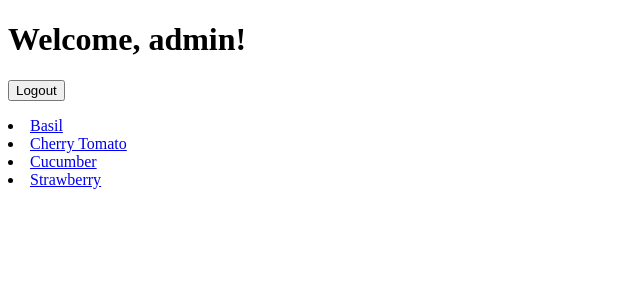
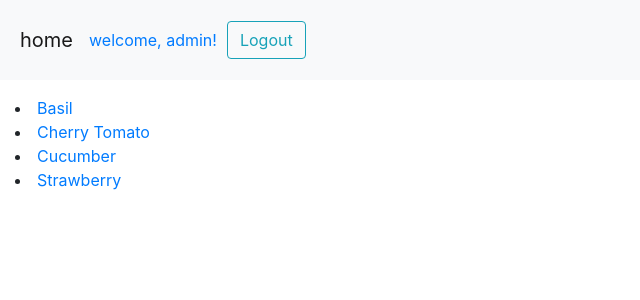
Before and after one commit to elibrowne/django-project, a Django app: page / in a window 1280 px wide. Shown: the top 300 px of the page, without its empty margins (0-640 px from the left). Run offline with Django 3.2, Linux system fonts and the light colour scheme; a user stored in the database is signed in; data comes from the database, SQL or seed files in the repository; both versions use the stored data as it was after the commit; some libraries are stand-ins or nearby versions.

Commit message:
Linked Bootstrap, tried some work on CSS (need to figure out how to link a static file)

```diff
--- /dev/null
+++ b/final/plants/static/style.css
@@ -0,0 +1,7 @@
+#topnav {
+	padding: 20px;
+}
+
+#logout {
+	margin-left: 10px;
+}
--- a/final/plants/templates/index.html
+++ b/final/plants/templates/index.html
@@ -1,18 +1,29 @@
 <!DOCTYPE html>
 <html>
 	<head>
+		<!-- Bootstrap CDN -->
+		<link rel="stylesheet" href="https://maxcdn.bootstrapcdn.com/bootstrap/4.0.0/css/bootstrap.min.css" integrity="sha384-Gn5384xqQ1aoWXA+058RXPxPg6fy4IWvTNh0E263XmFcJlSAwiGgFAW/dAiS6JXm" crossorigin="anonymous">
+		<!-- Karla Font -->
+		<link rel="preconnect" href="https://fonts.gstatic.com">
+		<link href="https://fonts.googleapis.com/css2?family=Karla:ital,wght@0,200;0,400;0,700;0,800;1,200;1,400;1,700;1,800&display=swap" rel="stylesheet">
+		<!-- Load my CSS -->
+		{% load static %}
+		<link rel="stylesheet" href="{% static 'style.css' %}">
+		<!-- Other webpage info -->
 		<title> Homepage </title>
 	</head>
 	<body>
+		<nav class="navbar navbar-light navbar-expand-lg bg-light" id="topnav">
+			<a class="navbar-brand" href=""> home </a>
 			{% if user.is_authenticated %}
-			<h1> Welcome, {{ user.username }}! </h1>
+			<a class="nav-item" href="/user/{{ user.username }}"> welcome, {{ user.username }}! </a>
 			<!-- User form to log out -->
-			<form method="POST">
+			<form class="form-inline" method="POST">
 				{% csrf_token %}
 				<!-- This code was taken from Dr. J's repository, using a
 				hidden input to log the user out. -->
 				<input type="hidden" name="logout" value="logout"></input>
-				<button type="submit" class="btn btn-danger">Logout</button>
+				<button id="logout" class="btn btn-outline-info my-2 my-sm-0" type="submit">Logout</button>
 			</form>
 			{% else %}
 				<h1> Welcome to a website about plants! </h1>
@@ -26,11 +37,15 @@
 					<button type="submit">Login</button>
 				</form>
 			{% endif %}
+		</nav>
+
+			<div class="container-fluid">
 			<!-- This list of plants is universal for the page regardless of if the user is logged in or not. -->
 			<p>
 				{% for plant in plant_objects %}
 					<li><a href="/plant/{{ plant.plant_name|lower }}/">{{ plant.plant_name }}</a></li>
 				{% endfor %}
 			</p>
+		</div>
 	</body>
 </html>
```
Also changed, not shown: final/db.sqlite3. Lines whose indentation alone changed are shown as unchanged.
